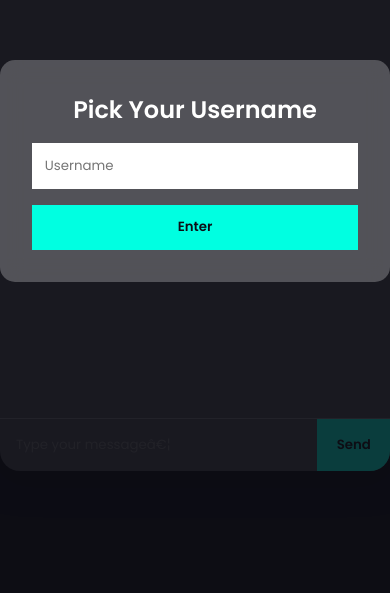
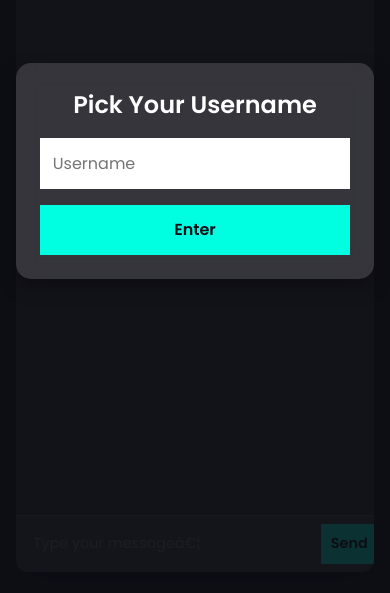
Before and after one commit to vxlical/Chat-site, a website: page public/index.html in a window 390 px wide. Shown: the part 251-844 px from the top of the page. Drawn offline with nearby package versions, Linux system fonts and the light colour scheme; no server answers.

Commit message:
Make chat UI fully responsive for all devices

```diff
--- a/public/style.css
+++ b/public/style.css
@@ -1,9 +1,10 @@
 @import url('https://fonts.googleapis.com/css2?family=Poppins:wght@300;400;600&display=swap');
+
 :root {
   --bg: #0d0d15;
   --accent: #00ffe1;
-  --glass: rgba(255, 255, 255, 0.25);
-  --glass-shadow: rgba(0, 0, 0, 0.5);
+  --glass: rgba(255, 255, 255, 0.15);
+  --glass-shadow: rgba(0, 0, 0, 0.3);
 }
 
 * {
@@ -16,16 +17,17 @@
 body {
   background: var(--bg);
   color: white;
-  height: 100vh;
+  min-height: 100vh;
   display: flex;
   justify-content: center;
   align-items: center;
+  padding: 1rem;
 }
 
 .chat-container {
   width: 100%;
-  max-width: 400px;
-  height: 600px;
+  max-width: 450px;
+  height: 90vh;
   display: flex;
   flex-direction: column;
   background: var(--glass);
@@ -48,24 +50,27 @@ body {
 form {
   display: flex;
   border-top: 1px solid var(--glass);
+  padding: 0.5rem;
+  background-color: rgba(255, 255, 255, 0.05);
 }
 
 form input {
   flex: 1;
-  padding: 1rem;
+  padding: 0.8rem;
   background: transparent;
   border: none;
   color: white;
+  font-size: 1rem;
 }
 
 form button {
-  padding: 1rem 1.2rem;
+  padding: 0.8rem 1.2rem;
   background: var(--accent);
   border: none;
   color: #0d0d15;
   font-weight: 600;
   cursor: pointer;
-  transition: background 0.3s ease;
+  font-size: 1rem;
 }
 
 form button:hover {
@@ -74,11 +79,11 @@ form button:hover {
 
 .message {
   align-self: flex-start;
-  max-width: 80%;
+  max-width: 85%;
   background: var(--glass);
   padding: 0.7rem 1rem;
   border-radius: 15px;
-  position: relative;
+  word-wrap: break-word;
   animation: fadeIn 0.4s ease;
 }
 
@@ -89,18 +94,19 @@ form button:hover {
 }
 
 @keyframes fadeIn {
-  from { opacity: 0; transform: scale(0.95); }
-  to { opacity: 1; transform: scale(1); }
+  from { opacity: 0; transform: translateY(5px); }
+  to { opacity: 1; transform: translateY(0); }
 }
 
 #overlay {
-  position: absolute;
+  position: fixed;
   inset: 0;
-  background: rgba(13,13,21,0.8);
+  background: rgba(13,13,21,0.85);
   display: flex;
   justify-content: center;
   align-items: center;
   z-index: 10;
+  padding: 1rem;
 }
 
 .username-box {
@@ -108,7 +114,10 @@ form button:hover {
   padding: 2rem;
   border-radius: 15px;
   text-align: center;
+  width: 100%;
+  max-width: 400px;
   backdrop-filter: blur(12px);
+  box-shadow: 0 8px 20px var(--glass-shadow);
 }
 
 .username-box h2 {
@@ -119,6 +128,7 @@ form button:hover {
   width: 100%;
   padding: 0.8rem;
   border: none;
+  font-size: 1rem;
   margin-bottom: 1rem;
 }
 
@@ -130,9 +140,28 @@ form button:hover {
   font-weight: 600;
   cursor: pointer;
   color: var(--bg);
-  transition: filter 0.3s;
+  font-size: 1rem;
 }
 
-.username-box button:hover {
-  filter: brightness(0.9);
+/* === RESPONSIVE TWEAKS === */
+@media (max-width: 600px) {
+  .chat-container {
+    height: 95vh;
+    max-width: 100%;
+    border-radius: 12px;
+  }
+
+  form input,
+  form button {
+    font-size: 0.9rem;
+    padding: 0.6rem;
+  }
+
+  .message {
+    font-size: 0.9rem;
+  }
+
+  .username-box {
+    padding: 1.5rem;
+  }
 }
```
